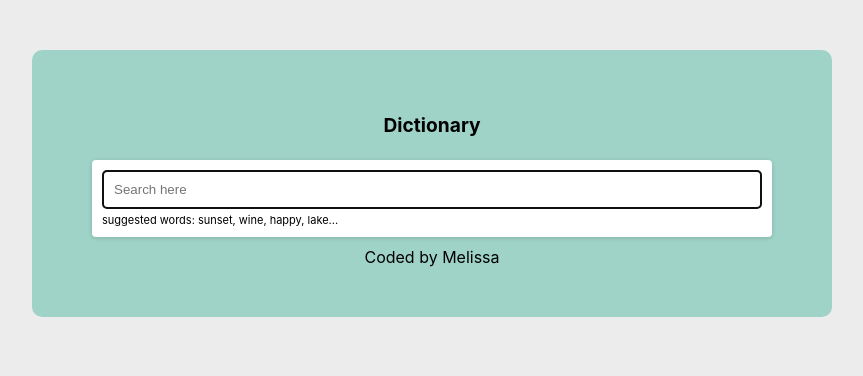
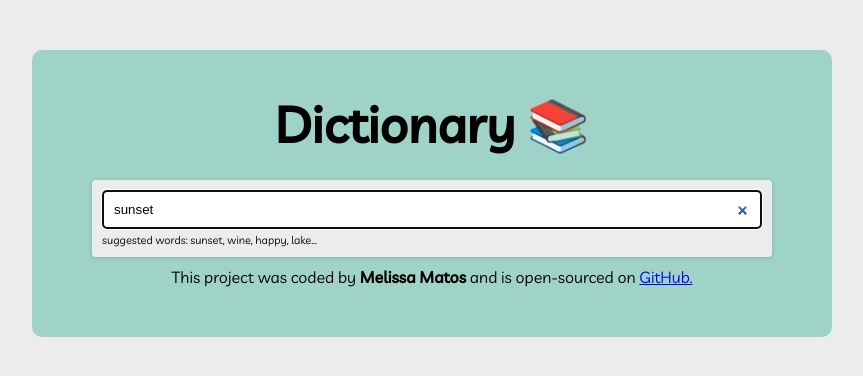
Before and after one commit to mmatos394/Dictionary-Project-React, a React (Create React App) app: page / in a window 1280 px wide. Shown: the top 376 px of the page, without its empty margins (208-1071 px from the left). Built offline with nearby package versions, Linux system fonts and the light colour scheme; no server answers.

Commit message:
Finished styling and added GitHub link

```diff
--- a/public/index.html
+++ b/public/index.html
@@ -28,6 +28,12 @@
       href="https://cdn.jsdelivr.net/npm/bootstrap@5.3.0-alpha1/dist/css/bootstrap.min.css"
     />
     <title>Dictionary App</title>
+    <link rel="preconnect" href="https://fonts.googleapis.com" />
+    <link rel="preconnect" href="https://fonts.gstatic.com" crossorigin />
+    <link
+      href="https://fonts.googleapis.com/css2?family=Livvic:wght@200;300;400;500&display=swap"
+      rel="stylesheet"
+    />
   </head>
   <body>
     <noscript>You need to enable JavaScript to run this app.</noscript>
--- a/src/App.css
+++ b/src/App.css
@@ -10,13 +10,15 @@ body {
   padding: 50px;
   margin: 50px;
   width: 700px;
+  font-family: "Livvic", sans-serif;
 }
 
 .App-header {
-  font-size: larger;
+  font-size: 50px;
   font-weight: bold;
   line-height: 50px;
   text-align: center;
+  margin-bottom: 30px;
 }
 
 .App-footer {
--- a/src/App.js
+++ b/src/App.js
@@ -5,9 +5,19 @@ function App() {
   return (
     <div className="App">
       <div className="container">
-        <header className="App-header">Dictionary</header>
+        <header className="App-header">Dictionary 📚</header>
         <Dictionary defaultKeyword="sunset" />
-        <footer className="App-footer">Coded by Melissa</footer>
+        <footer className="App-footer">
+          This project was coded by <strong>Melissa Matos</strong> and is
+          open-sourced on{" "}
+          <a
+            href="https://github.com/mmatos394/Dictionary-Project-React"
+            target="_blank"
+            rel="noopener noreferrer"
+          >
+            GitHub.
+          </a>
+        </footer>
       </div>
     </div>
   );
--- a/src/Dictionary.css
+++ b/src/Dictionary.css
@@ -1,5 +1,5 @@
 .Dictionary section {
-  background: white;
+  background: #ececec;
   padding: 10px;
   border-radius: 4px;
   margin: 10px;
--- a/src/Dictionary.js
+++ b/src/Dictionary.js
@@ -41,6 +41,7 @@ export default function Dictionary(props) {
               autoFocus={true}
               placeholder="Search here"
               onChange={handleKeywordChange}
+              defaultValue={props.defaultKeyword}
             />
           </form>
           <div className="hint">
--- /dev/null
+++ b/src/Meaning.css
@@ -0,0 +1,11 @@
+.Meaning h3 {
+  font-size: 24px;
+  line-height: 1.5;
+  font-weight: bold;
+}
+
+.Meaning .example {
+  font-size: 11px;
+  opacity: 0.7;
+  font-style: italic;
+}
--- a/src/Meaning.js
+++ b/src/Meaning.js
@@ -1,4 +1,5 @@
 import React from "react";
+import "./Meaning.css";
 import Synonyms from "./Synonyms";
 
 export default function Meaning(props) {
@@ -8,9 +9,12 @@ export default function Meaning(props) {
       {props.meaning.definitions.map(function (item, index) {
         return (
           <div key={index}>
-            <strong>Definition:</strong> {item.definition}
+            <div className="definition"> {item.definition} </div>
             <br />
-            <strong>Example:</strong> <em>{item.example}</em>
+            <div className="example">
+              {" "}
+              <em>{item.example}</em>
+            </div>
             <br />
           </div>
         );
--- /dev/null
+++ b/src/Phonetic.css
@@ -0,0 +1,21 @@
+.Phonetic {
+  height: 30px;
+}
+
+.Phonetic a {
+  border: 1px solid #ddd;
+  margin-right: 10px;
+  text-decoration: none;
+  padding: 3px;
+  border-radius: 4px;
+  transition: all 150ms ease-in-out;
+}
+
+.Phonetic a:hover {
+  background: #9fd3c7;
+  color: white;
+}
+
+.Phonetic .text {
+  opacity: 0.5;
+}
--- a/src/Phonetic.js
+++ b/src/Phonetic.js
@@ -1,4 +1,5 @@
 import React from "react";
+import "./Phonetic.css";
 
 export default function Phonetic(props) {
   return (
@@ -6,8 +7,8 @@ export default function Phonetic(props) {
       <a href={props.phonetic.audio} target="_blank" rel="noreferrer">
         Listen
       </a>
-      <br />
-      {props.phonetic.text}
+
+      <span className="text">{props.phonetic.text}</span>
     </div>
   );
 }
--- /dev/null
+++ b/src/Synonyms.css
@@ -0,0 +1,11 @@
+.Synonyms {
+  margin: 20px 0 0;
+  padding: 0;
+}
+
+.Synonyms li {
+  font-size: 13px;
+  display: inline-block;
+  padding-right: 15px;
+  line-height: 1;
+}
--- a/src/Synonyms.js
+++ b/src/Synonyms.js
@@ -1,4 +1,5 @@
 import React from "react";
+import "./Synonyms.css";
 
 export default function Synonyms(props) {
   if (props.synonyms) {
```
